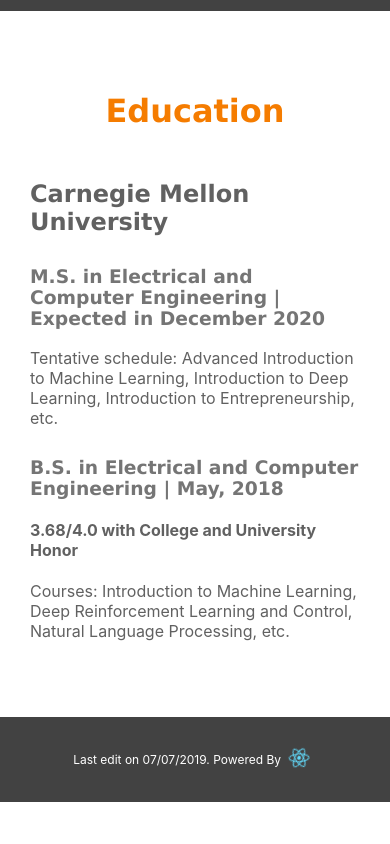
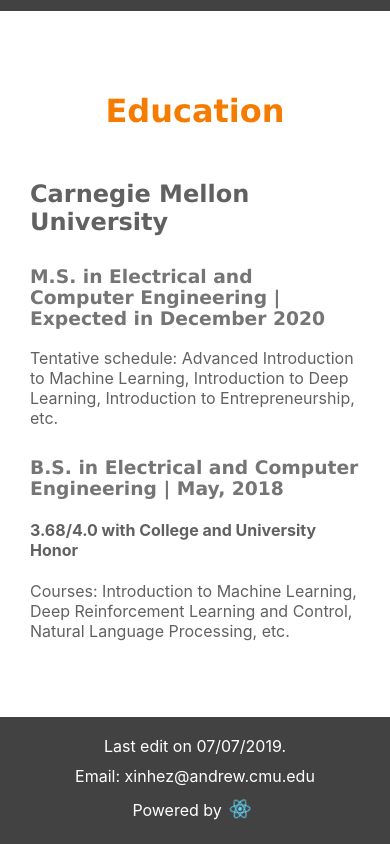
Before and after one commit to xinhez/xinhez.github.io_archived, a React (Create React App) app: page / in a window 390 px wide. Shown: the part 4645-5489 px from the top of the page. Before the commit the page ends 5447 px from the top, so only its background shows below. Built offline with nearby package versions, Linux system fonts and the light colour scheme.

Commit message:
Update Footer

```diff
--- a/src/App.css
+++ b/src/App.css
@@ -20,6 +20,12 @@
   padding-right: 30px;
   padding-bottom: 30px;
   text-align: start;
+}
+
+.flex-row {
+  display: flex;
+  flex-direction: row;
+  align-items: center;
 }
 
 .section {
--- a/src/components/Footer.css
+++ b/src/components/Footer.css
@@ -2,7 +2,7 @@
   background: #424242;
 
   /* text style */
-  font-size: 12px;
+  font-size: 16px;
   color: white;
 
   /* viewport dimension and alignment */
@@ -13,3 +13,23 @@
   justify-content: center;
   width: 100vw;
 }
+
+.Footer a {
+  color: white;
+  text-decoration: none;
+}
+
+.Footer p {
+  padding: 0 5px 0 5px;
+}
+
+@media only screen and (max-width:800px) {
+  .Footer {
+    height: 15vh;
+    flex-direction: column;
+  }
+
+  .Footer p {
+    margin: 5px 0 5px 0px;
+  }
+}
--- a/src/components/Footer.js
+++ b/src/components/Footer.js
@@ -6,11 +6,19 @@
   render() {
     return (
       <div className="Footer">
-        Last edit on 07/07/2019. Powered By
-        <a href="https://reactjs.org" target="_blank" rel="noopener noreferrer" >
-          <img src={reactLogo} className="icon icon-animate" alt="logo" />
-        </a>
-      </div>
+        <p>Last edit on 07/07/2019.</p>
+
+        <p>
+          Email: <a href="mailto:xinhez@andrew.cmu.edu">xinhez@andrew.cmu.edu</a>
+        </p>
+
+        <p className="flex-row">
+          Powered by
+          <a href="https://reactjs.org" target="_blank" rel="noopener noreferrer" >
+            <img src={reactLogo} className="icon icon-animate" alt="logo" />
+          </a>
+        </p>
+      </div >
     );
   }
 }
```
